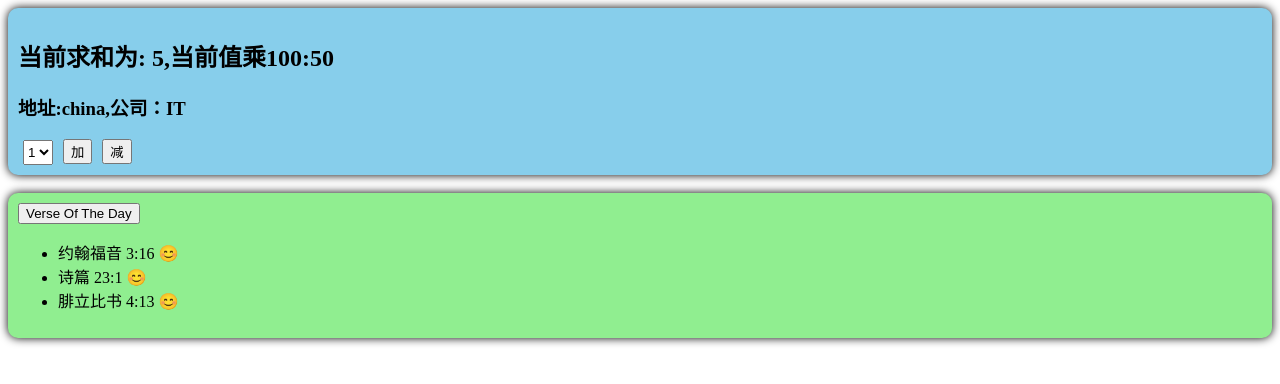
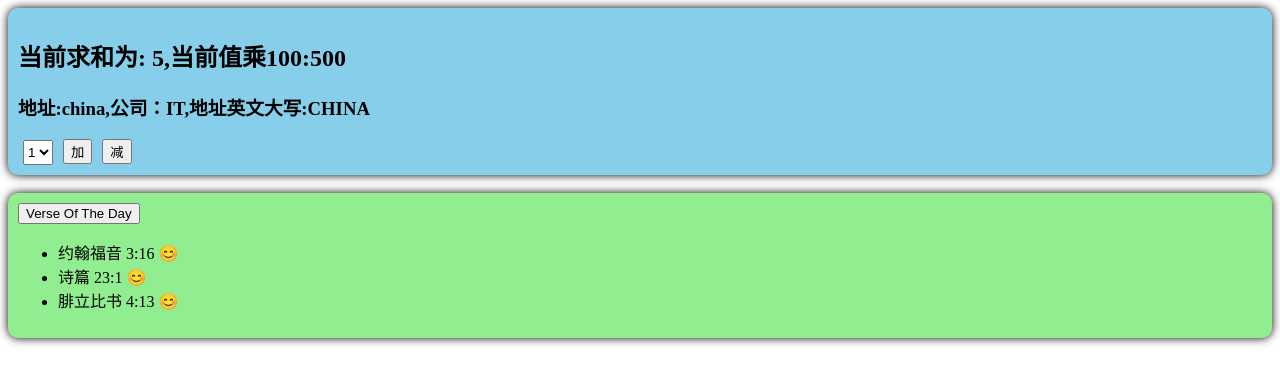
Before and after one commit to ZhouChenxing-Joe/vue3route, a Vue app: page / in a window 1280 px wide. Shown: the top 384 px of the page. Built offline with nearby package versions, Linux system fonts and the light colour scheme; the HTML template or start-up script is replaced by a standard one.

Commit message:
version 35

```diff
--- a/src/components/Count.vue
+++ b/src/components/Count.vue
@@ -1,7 +1,7 @@
 <template>
     <div class="count">
         <h2>当前求和为: {{ sum }},当前值乘100:{{ bigSum }}</h2>
-        <h3>地址:{{ address }},公司：{{ company }}</h3>
+        <h3>地址:{{ address }},公司：{{ company }},地址英文大写:{{ upperAddress }}</h3>
         <select v-model.number="n">
             <option value="1">1</option>
             <option value="2">2</option>
@@ -23,7 +23,7 @@ import { storeToRefs } from 'pinia';
 
 const countStore = useCountStore()
 //storeToRefs只会关注store中的数据，不会对方法进行ref包裹
-const {sum,address,company,bigSum} = storeToRefs(countStore)
+const {sum,address,company,bigSum,upperAddress} = storeToRefs(countStore)
 console.log('!!',storeToRefs(countStore))
 
 //以下两种方式都可以拿到state中的数据
--- a/src/components/Verses.vue
+++ b/src/components/Verses.vue
@@ -24,7 +24,10 @@ console.log('@@',versesStore.verses)
 const {verses} = storeToRefs(versesStore)
 console.log('##',storeToRefs(versesStore))
 
-
+versesStore.$subscribe((mutate,state)=>{
+     console.log('versesStore里面保存的数据发生了变化',mutate,state)
+     localStorage.setItem('verses',JSON.stringify(state.verses))
+})
 
 //数据
 /* let verses = reactive(
--- a/src/store/count.ts
+++ b/src/store/count.ts
@@ -29,7 +29,7 @@ export const useCountStore = defineStore("count", {
   },
   getters: {
     // 简写
-    bigSum:state => state.sum * 10,
+    bigSum:state => state.sum * 100,
 
     //正常写法
     /* bigSum(state) {
--- a/src/store/verses.ts
+++ b/src/store/verses.ts
@@ -22,6 +22,7 @@ export const useVerseStore = defineStore('verses',{
                 { id: 'v2', title: '诗篇 23:1 😊' },
                 { id: 'v3', title: '腓立比书 4:13 😊' }
             ]
+            /* verses:JSON.parse(localStorage.getItem('verses') as string) || [] */
         }
     }
 })
```
